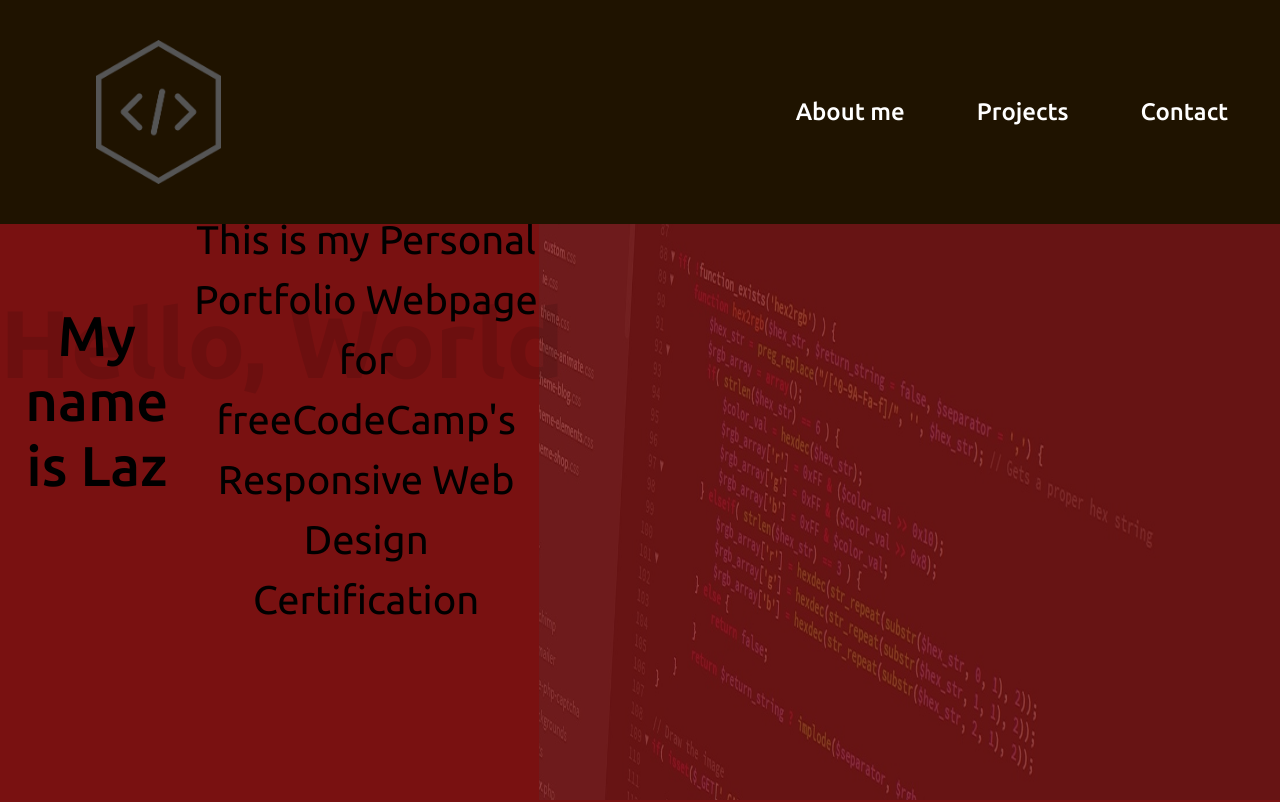
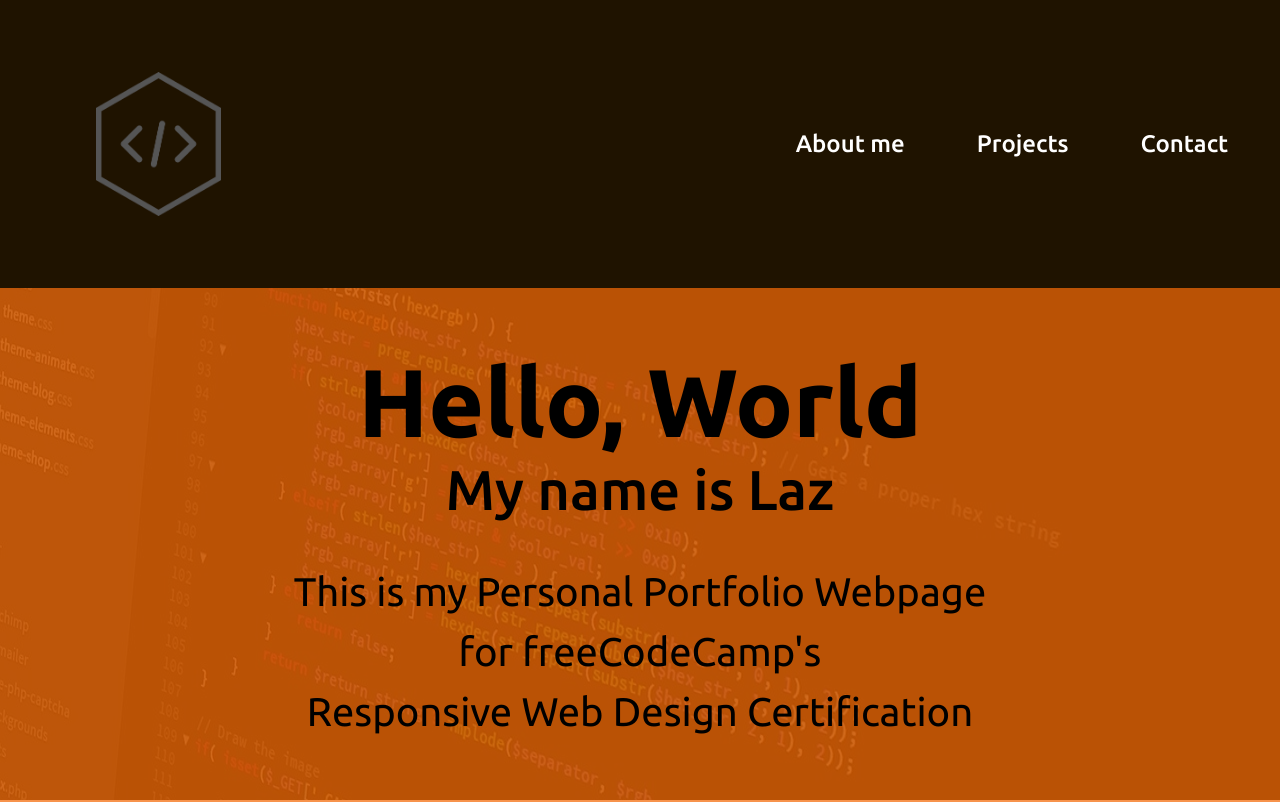
Before and after one commit to laz-k/Personal-Porfolio, a plain HTML site: page index.html in a window 1280 px wide. Shown: the top 802 px of the page. Drawn offline with Linux system fonts and the light colour scheme.

```diff
--- a/index.html
+++ b/index.html
@@ -37,24 +37,21 @@
             <section class="projects" id="projects">
                 <h2>Below are my projects so far</h2>
                 <div class="project-tile-container">
-                <a href="https://codepen.io/laz-k/full/jOEdPmg"
-                    target="_blank" class="project-tile">
+                    <a href="https://codepen.io/laz-k/full/jOEdPmg" target="_blank" class="project-tile">
                         <img src="./images/survey-form-thumb.png" alt="">
-
+                        <h4>Survey Form</h4>
 
                     </a>
 
-                <a href="https://laz-k.github.io/hotel-website/"
-                    target="_blank" class="project-tile">
+                    <a href="https://laz-k.github.io/hotel-website/" target="_blank" class="project-tile">
                         <img src="./images/hotel-website-thumb.png" alt="">
-
+                        <h4>Hotel Website</h4>
 
                     </a>
 
-                <a href="https://laz-k.github.io/Product-page/"
-                    target="_blank" class="project-tile">
+                    <a href="https://laz-k.github.io/Product-page/" target="_blank" class="project-tile">
                         <img src="./images/product-page-thumb.png" alt="">
-
+                        <h4>Product Landing Page</h4>
 
                     </a>
 
--- a/style.css
+++ b/style.css
@@ -6,8 +6,6 @@
 
   body {
     font-family: 'Ubuntu', sans-serif;
-    background-color: rgb(121, 17, 17);
-
   }
 
   .navbar img {
@@ -19,8 +17,8 @@ body {
 
   .navbar {
     background: #1F1300;
-    width: 100vw;
-    height: 14em;
+    width: 100%;
+    height: 18em;
     position: fixed;
     display: flex;
     justify-content: space-between;
@@ -52,7 +50,10 @@ body {
   }
 
   .welcome {
+    background: #CC5803;
     display: flex;
+    flex-direction: column;
+    justify-content: center;
     height: 100vh;
   }
   .welcome h1 {
@@ -80,7 +81,7 @@ body {
     line-height: 1.5;
   }
 
-.welcome h1 {
+  .bgr-container {
     align-self: center;
     position: absolute;
     width: 100%;
@@ -89,12 +90,12 @@ body {
   }
 
   .bgr-code {
-    opacity: 0.2;
     width: 100%;
-    height: 100vh;
+    height: 100%;
   }
 
   .projects {
+    background: #F7934C;
     display: flex;
     flex-direction: column;
     flex-wrap: wrap;
@@ -134,9 +135,9 @@ body {
 
 
   .contact {
+    background: #CC5803;
     display: flex;
     flex-direction: column;
     height: 100vh;
-    background-color: brown;
-    justify-content: center;
+    padding-top: 13em;
   }
```
Lines whose indentation alone changed are shown as unchanged.
